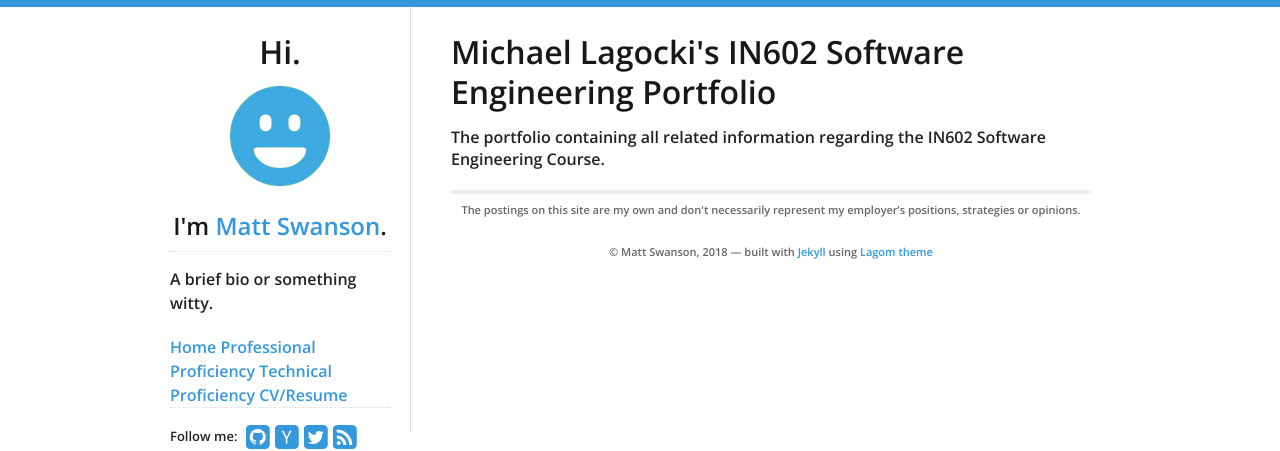
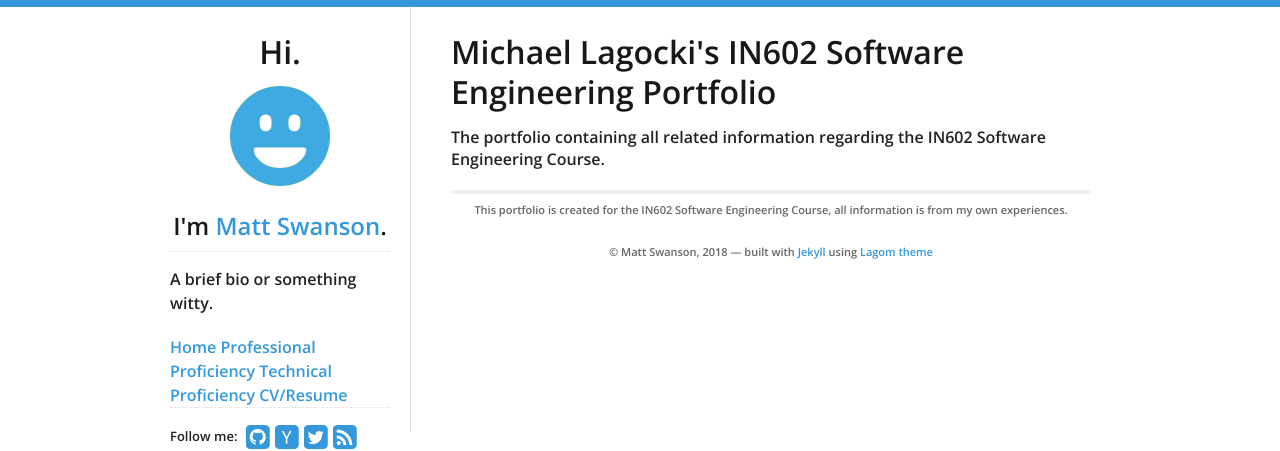
Before and after one commit to kammorne/lagoma1, a Jekyll site: the page built from index.html, in a window 1280 px wide. Shown: the top 451 px of the page. Built offline with Jekyll 4.4.1, drawn with Linux system fonts in a browser that asks for light colours.

Commit message:
Update footer.html

```diff
--- a/_includes/footer.html
+++ b/_includes/footer.html
@@ -1,8 +1,8 @@
 <div class="disclaimer">
   {% if site.data.theme.show_disclaimer %}
   <p>
-    The postings on this site are my own and don't necessarily represent my
-    employer’s positions, strategies or opinions.
+    This portfolio is created for the IN602 Software Engineering Course,
+     all information is from my own experiences.
   </p>
   {% endif %}
 
```
